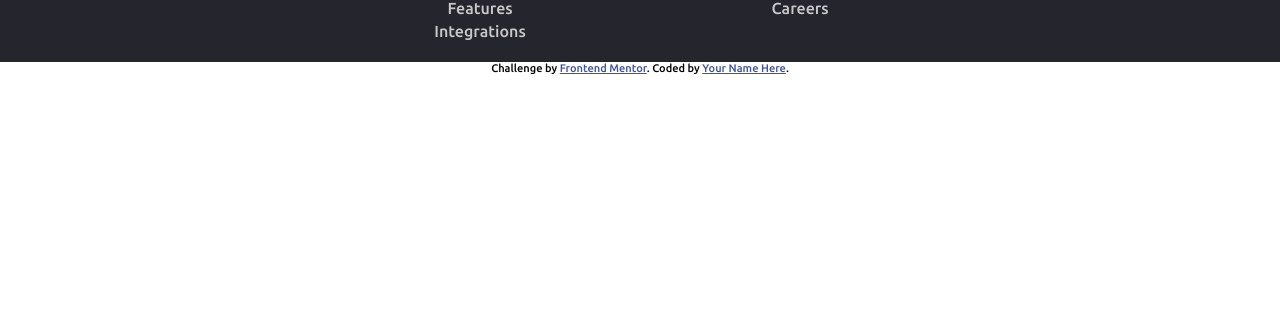
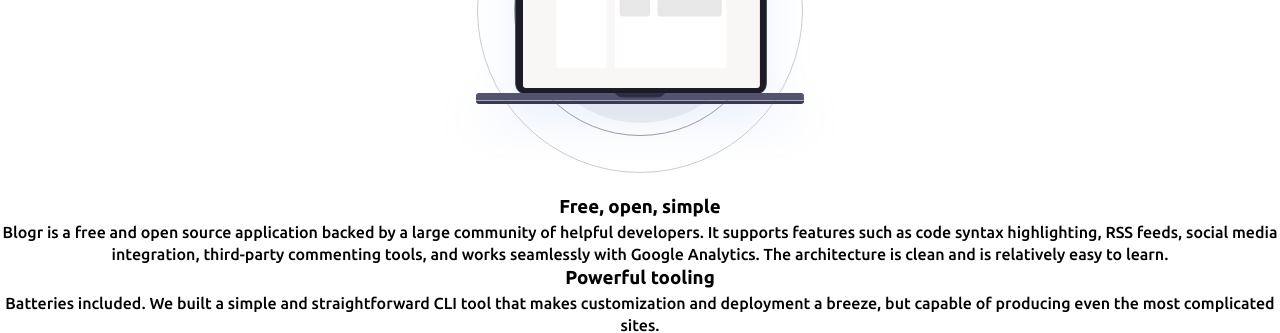
Before and after one commit to mohamedshawgi/blogger-landing-page, a plain HTML site: page index.html in a window 1280 px wide. Shown: the part 296-629 px from the top of the page. Drawn offline with Linux system fonts and the light colour scheme.

```diff
--- a/index.html
+++ b/index.html
@@ -61,17 +61,25 @@
   State of the Art Infrastructure
   With reliability and speed in mind, worldwide data centers provide the backbone for ultra-fast connectivity.
   This ensures your site will load instantly, no matter where your readers are, keeping your site competitive.
+<section class="features-page">
+  <div class="laptob-pic">
+    <img src="images/illustration-laptop-mobile.svg" alt="laptob">
 
-  Free, open, simple
-  Blogr is a free and open source application backed by a large community of helpful developers. It supports
-  features such as code syntax highlighting, RSS feeds, social media integration, third-party commenting tools,
-  and works seamlessly with Google Analytics. The architecture is clean and is relatively easy to learn.
-
-  Powerful tooling
-  Batteries included. We built a simple and straightforward CLI tool that makes customization and deployment a breeze, but
-  capable of producing even the most complicated sites.
-
-
+  </div>
+  <div class="features">
+    <div class="feature">
+      <h3>Free, open, simple</h3>
+      <p>Blogr is a free and open source application backed by a large community of helpful developers. It supports
+      features such as code syntax highlighting, RSS feeds, social media integration, third-party commenting tools,
+      and works seamlessly with Google Analytics. The architecture is clean and is relatively easy to learn.</p>
+    </div>
+    <div class="feature">
+      <h3>Powerful tooling</h3>
+      <p>Batteries included. We built a simple and straightforward CLI tool that makes customization and deployment a breeze, but
+        capable of producing even the most complicated sites.</p>
+    </div>
+  </div>
+</section>
 <div class="footer">
   <div class="blogr"><h2>Blogr</h2></div>
   <div class="product">
--- a/style.css
+++ b/style.css
@@ -30,13 +30,23 @@ body{
     font-family: "ubuntu", sans-serif;
     font-size: 16px;
 }
+.features-page{
+    display:grid;
+    grid-template-columns: repeat(auto-fit,minmax(700px,1fr));
+    text-align: center;
+    line-height: 1.4;
+
+
+
+
+}
 .footer{
     background-color: var(--Very-dark-black-blue);
     border-radius: 0 50px 0 0;
     color:white;
     text-align: center;
     display: grid;
-    grid-template-columns: repeat(auto-fit,minmax(250px,1fr));
+    grid-template-columns: repeat(auto-fit,minmax(200px,1fr));
     line-height: 1.4;
 }
 .footer div, .footer h3{
```
